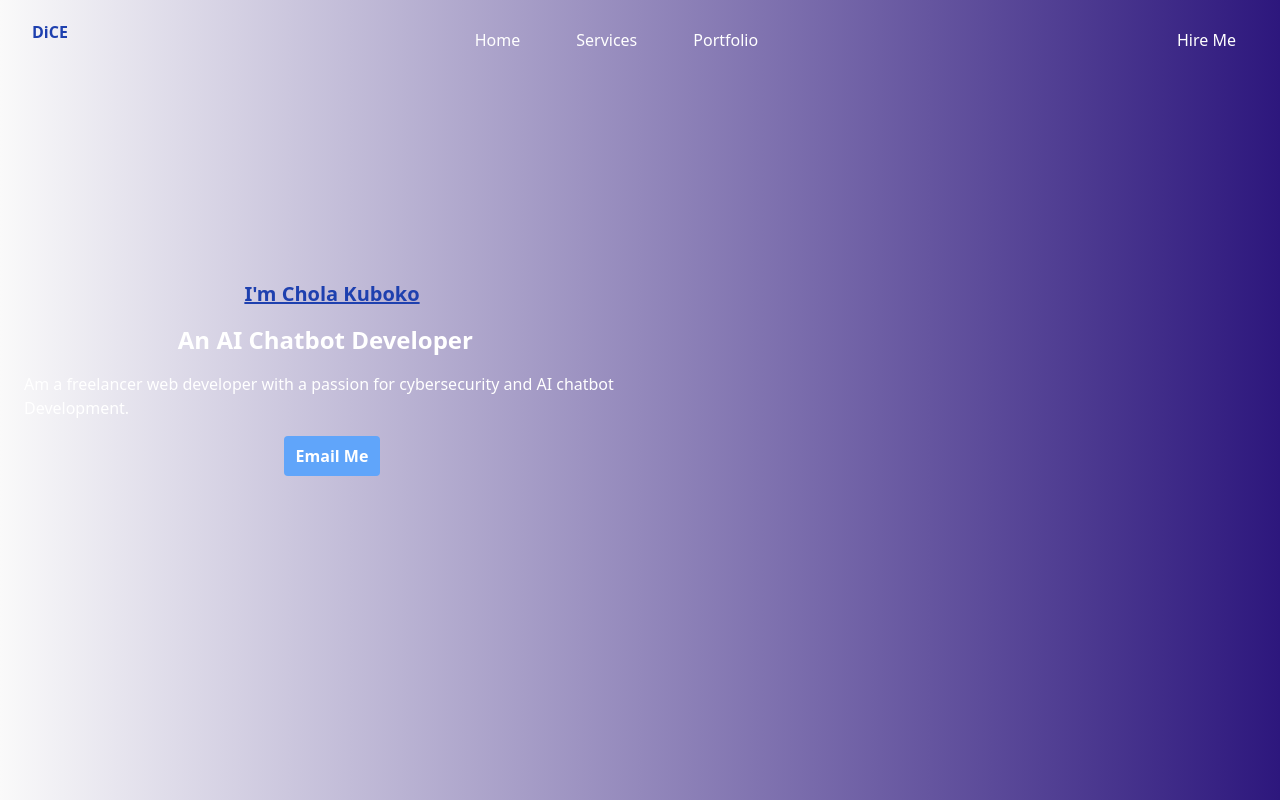
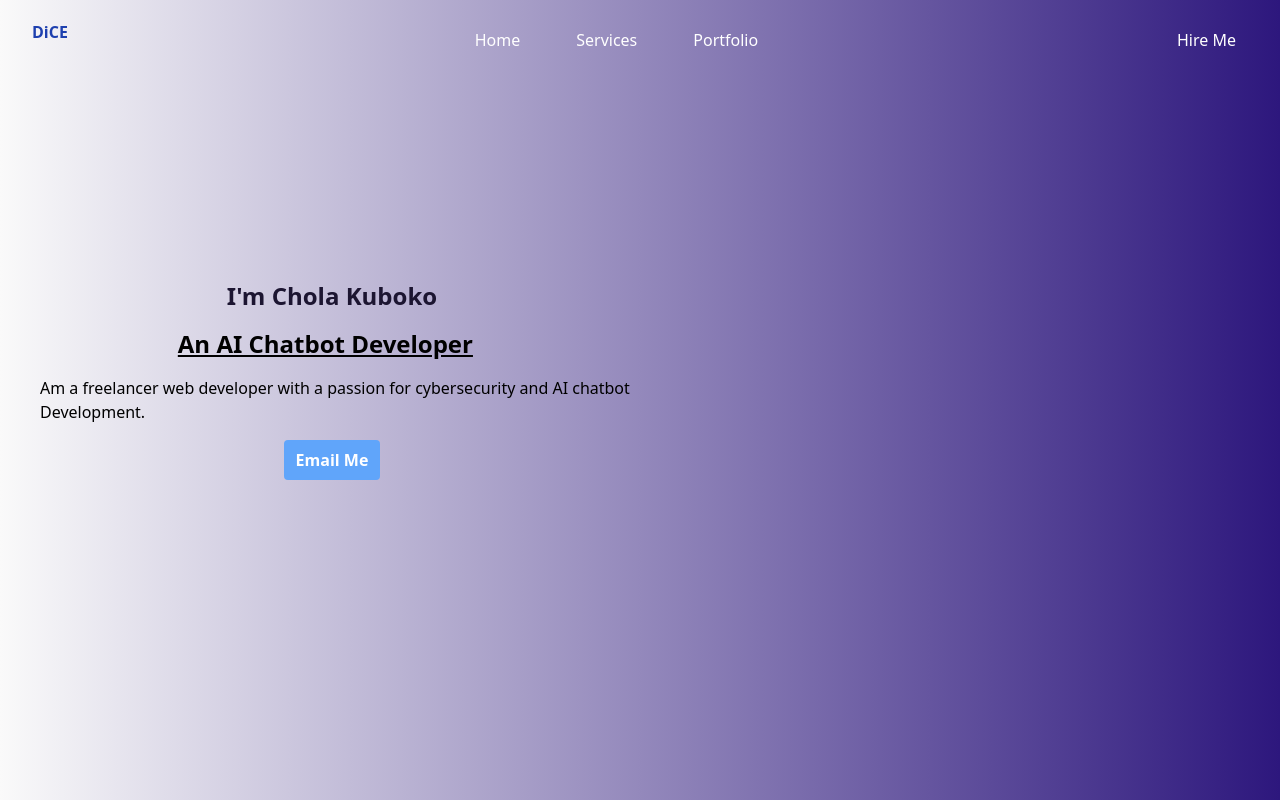
Before and after one commit to DC-21/port, a React (Vite) app: page / in a window 1280 px wide. Shown: the top 800 px of the page. Built offline with nearby package versions, Linux system fonts and the light colour scheme; no server answers.

Commit message:
first commit

```diff
--- a/src/components/Hero.jsx
+++ b/src/components/Hero.jsx
@@ -9,7 +9,7 @@ const Hero = () => {
       <div className="px-6 flex md:flex-row flex-col w-full md:justify-between justify-center">
         <div className="justify-center items-center md:w-1/2 ">
           <div className="md:pt-40 pt-1">
-          <p className="md:pt-10 pt-4 text-xl font-bold text-blue-800 text-center underline">I'm Chola Kuboko</p>
+          <p className="md:pt-10 pt-4 text-2xl font-bold text-center" style={{ color: '#1c1531'}}>I'm Chola Kuboko</p>
             <div className="text-center md:pt-4 pt-2">
              <TypeAnimation
                sequence={[
@@ -17,12 +17,13 @@ const Hero = () => {
                 'An AI Chatbot Developer', 2000,
                 'A Web Penetration Tester', 2000
                    ]}
-                className="text-white text-2xl font-bold "
+                className="text-2xl font-bold underline"
                 repeat={Infinity}
                 wrapper="span"
+                style={{ color: 'linear-gradient(to right, #fafafa, #2d177d)' }}
                />
               </div>
-              <p className="mb-4 w-full text-center items-center md:text-left text-white pt-4 text:sm md:text-md font-medium-bold text-large font-medium py-0 px-0">Am a freelancer web developer with a passion for cybersecurity and AI chatbot Development.</p>
+              <p className="mb-4 ml-4 w-full text-center items-center md:text-left pt-4 text:sm md:text-md font-medium-bold text-large font-medium py-0 px-0" style={{ color: 'linear-gradient(to right, #fafafa, #2d177d)' }}>Am a freelancer web developer with a passion for cybersecurity and AI chatbot Development.</p>
           </div>
           <div className="text-center md:block hidden items-center"><button className="text-white text-l font-bold bg-blue-400 py-2 px-3 rounded hover:bg-blue-300">Email Me</button></div>
         </div>
```
